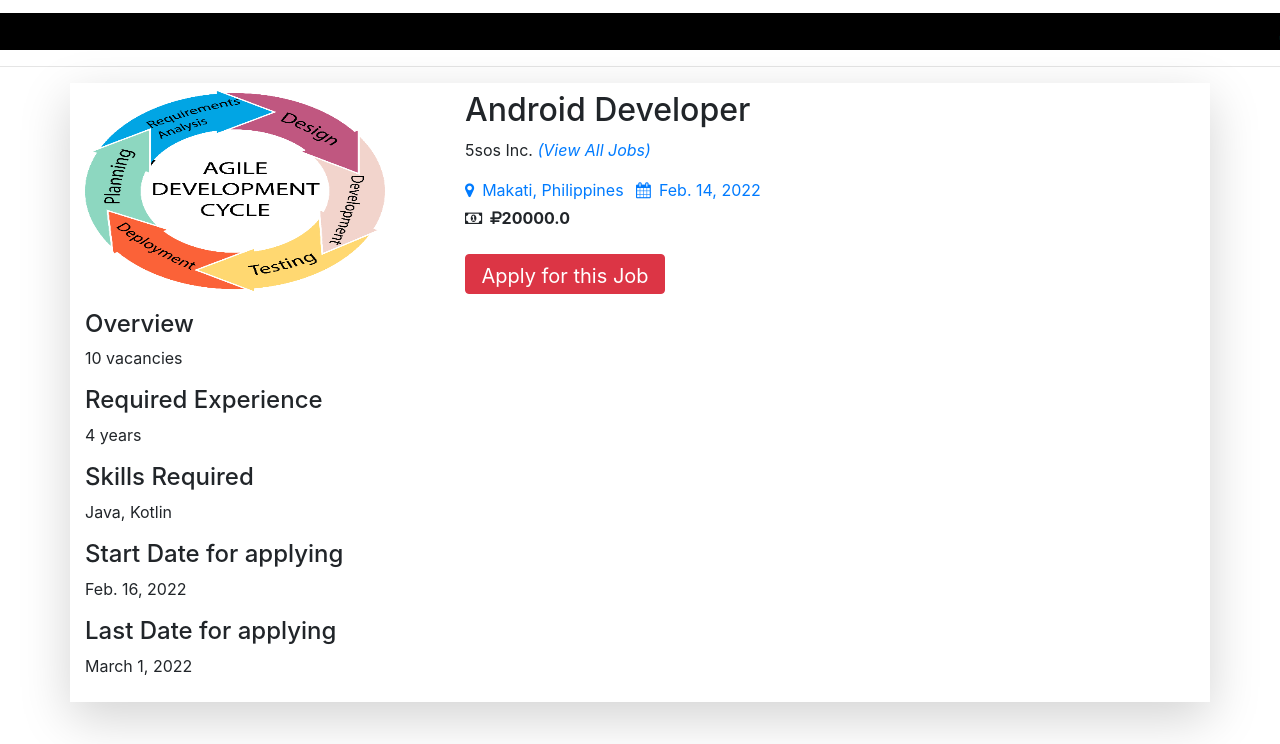
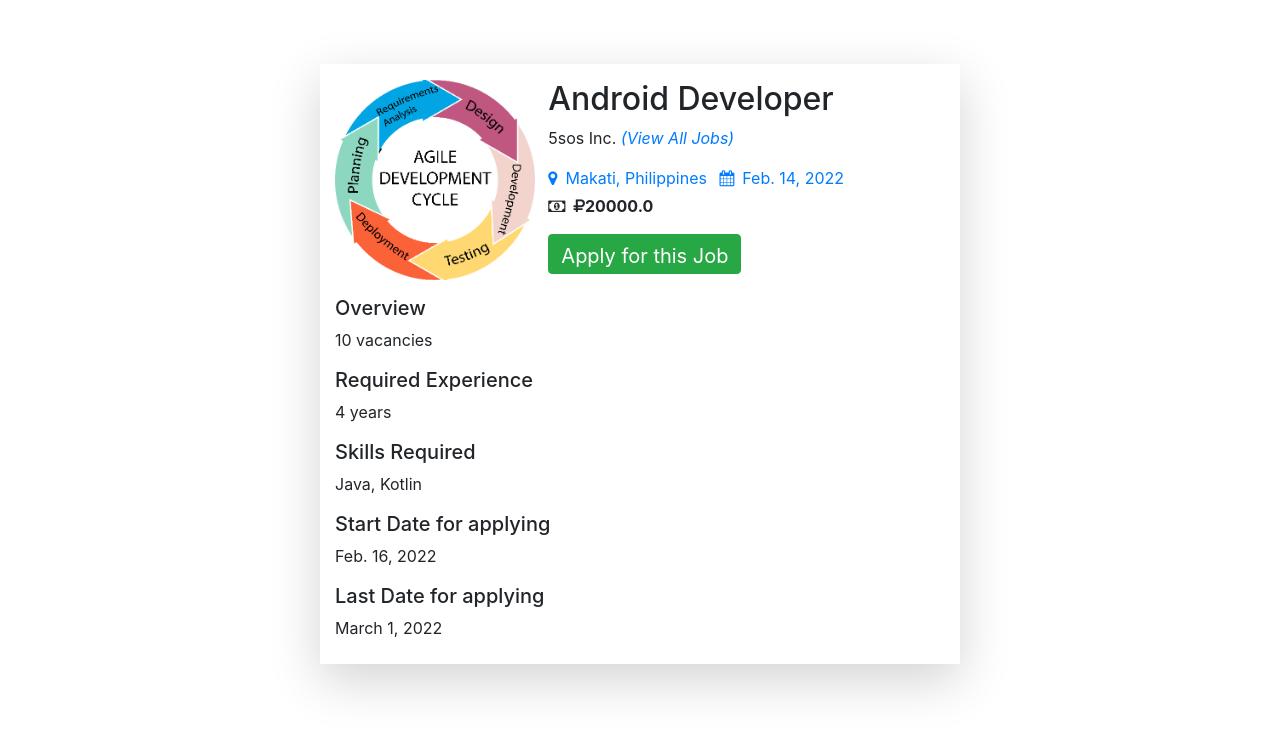
Before and after one commit to angedc02/jobportal, a Django app: page /job_detail/1 in a window 1280 px wide. Shown: the part 56-800 px from the top of the page. Run offline with Django 4.2, Linux system fonts and the light colour scheme; data comes from the database, SQL or seed files in the repository.

Commit message:
enhance-job-details-done

```diff
--- a/job/templates/job_detail.html
+++ b/job/templates/job_detail.html
@@ -1,24 +1,18 @@
 {% load static %}
-
 {% block body %}
-
 {% include 'user_navigation.html' %}
 
 <style>
     tr{text-align: center}
 </style>
-
-<marquee style="font-family: 'Monotype Corsiva'; font-size:25px; color:darkcyan; background-color:black; font-weight:bold; margin-top: 1%">
-    Job Details
-</marquee>
-<hr>
-<div class="container shadow-lg py-2 mb-2">
-    <div class="row">
+<body>
+    <div class="container shadow-lg col-lg-6 py-2 mb-2" style="margin: 4rem auto 4rem auto;">
+    <div class="row" style="margin-top: 0.5rem">
         <div class="col-md-4">
-            <img src="{{job.image.url}}" style="width: 300px; height: 200px">
+            <img src="{{job.image.url}}" style="width: 200px; height: 200px; object-fit: cover;">
         </div>
 
-        <div class="col-md-6">
+        <div class="col-md-8">
             <h2>{{job.title}}</h2>
             <p>{{job.recruiter.company}} <em><a href="{% url 'user_latestjobs' %}">(View All Jobs)</a></em></p>
             <a href="#" class="mr-2"><i class="fa fa-map-marker mr-2"></i>{{job.location}}</a>
@@ -26,26 +20,28 @@
             <br>
             <strong><i class="fa fa-money mr-2 mt-2"></i><i class="fa fa-rouble"></i>{{job.salary}}</strong>
 
-            <div class="mt-4">
-                <a href="{% url 'applyforjob' job.id %}" class="btn btn-danger" style="width: 200px; height: 40px; font-size: 20px">Apply for this Job</a>
+            <div class="mt-8">
+                <a href="{% url 'applyforjob' job.id %}" class="btn btn-success" style="height: 40px; font-size: 20px; margin-top: 1rem;">Apply for this Job</a>
             </div>
         </div>
     </div>
     <div class="mt-3">
-        <h4>Overview</h4>
+        <h5>Overview</h5>
         <p>{{job.description}}</p>
 
-        <h4>Required Experience</h4>
+        <h5>Required Experience</h5>
         <p>{{job.experience}} years</p>
 
-        <h4>Skills Required</h4>
+        <h5>Skills Required</h5>
         <p>{{job.skills}}</p>
 
-        <h4>Start Date for applying</h4>
+        <h5>Start Date for applying</h5>
         <p>{{job.start_date}}</p>
 
-        <h4>Last Date for applying</h4>
+        <h5>Last Date for applying</h5>
         <p>{{job.end_date}}</p>
     </div>
 </div>
+<div style="height: 4rem;"></div>
+</body>
 {% endblock %}
```
